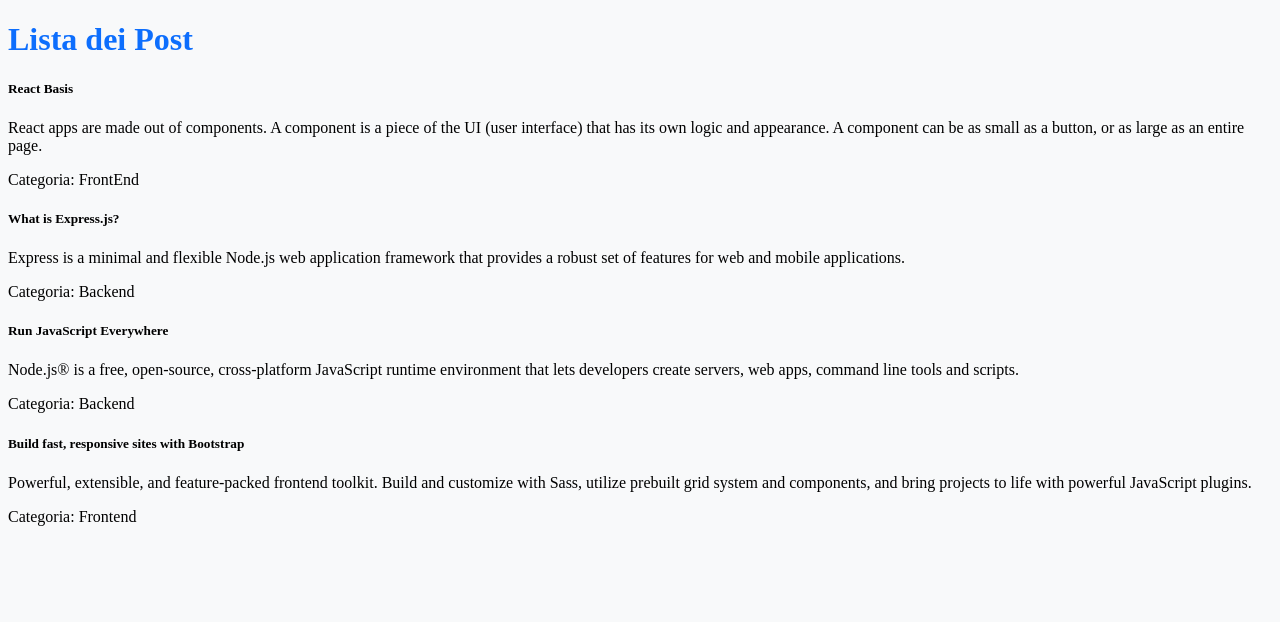
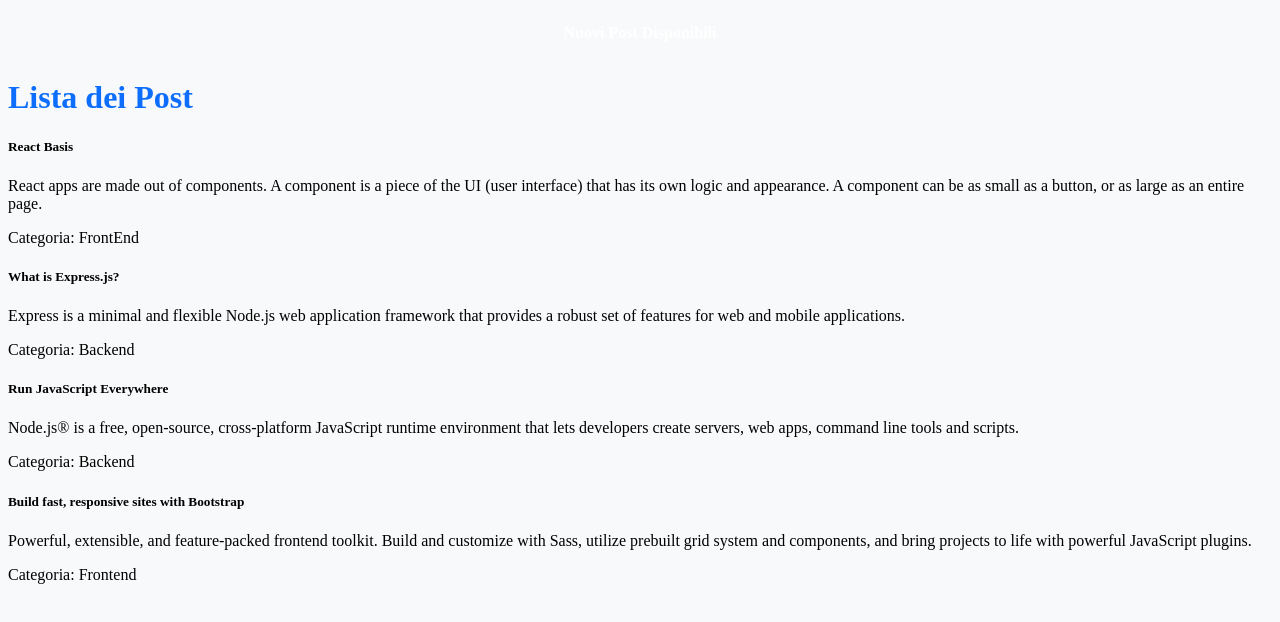
Before and after one commit to ErikaArci99/react-context-api, a React (Vite) app in the folder react-context-api/: page / in a window 1280 px wide. Shown: the top 622 px of the page. Built offline with nearby package versions, Linux system fonts and the light colour scheme.

Commit message:
[BONUS] bonus terminato

```diff
--- a/react-context-api/src/App.css
+++ b/react-context-api/src/App.css
@@ -5,3 +5,23 @@ body {
 h1 {
   color: #0d6efd;
 }
+
+/* alert */
+
+.alert {
+  padding: 1rem;
+  color: white;
+  margin-bottom: 1rem;
+  border-radius: 5px;
+  font-weight: bold;
+  text-align: center;
+}
+
+/* Colori dinamici */
+.alert-success {
+  background-color: #4caf50;
+}
+
+.alert-error {
+  background-color: #f44336;
+}
--- a/react-context-api/src/App.jsx
+++ b/react-context-api/src/App.jsx
@@ -3,6 +3,7 @@ import { PostContext } from './context/PostContext';
 import PostsPage from './components/PostPage';
 import './App.css';
 import { AlertProvider } from './context/AlertContext';
+import Alert from './components/Alert';
 
 
 const posts = [
@@ -17,6 +18,7 @@ function App() {
     <PostContext.Provider value={posts}>
       <AlertProvider>
         <div className="App">
+          <Alert />
           <PostsPage />
         </div>
       </AlertProvider>
--- /dev/null
+++ b/react-context-api/src/components/Alert.jsx
@@ -0,0 +1,11 @@
+import React from 'react'
+import { useAlertContext } from '../context/AlertContext'
+
+const Alert = () => {
+    const { alertData } = useAlertContext()
+    return (
+        <div className='alert'>{alertData.message}</div>
+    )
+}
+
+export default Alert
--- a/react-context-api/src/components/PostsList.jsx
+++ b/react-context-api/src/components/PostsList.jsx
@@ -1,12 +1,21 @@
-import React, { useContext } from 'react';
+import React, { useContext, useEffect } from 'react';
 import { PostContext } from '../context/PostContext';
 import PostCard from './PostCard';
+import { useAlertContext } from '../context/AlertContext';
+import Alert from './Alert';
 
 const PostsList = () => {
     const posts = useContext(PostContext);
+    const { setAlertData } = useAlertContext();
+
+    useEffect(() => {
+        setAlertData({ type: "success", message: "Nuovi Post Disponibili" })
+    }, [])
 
     return (
         <div className="row">
+            <div className="col-12">
+            </div>
             {posts.map(post => (
                 <div className="col-md-6 mb-4" key={post.id}>
                     <PostCard post={post} />
```
